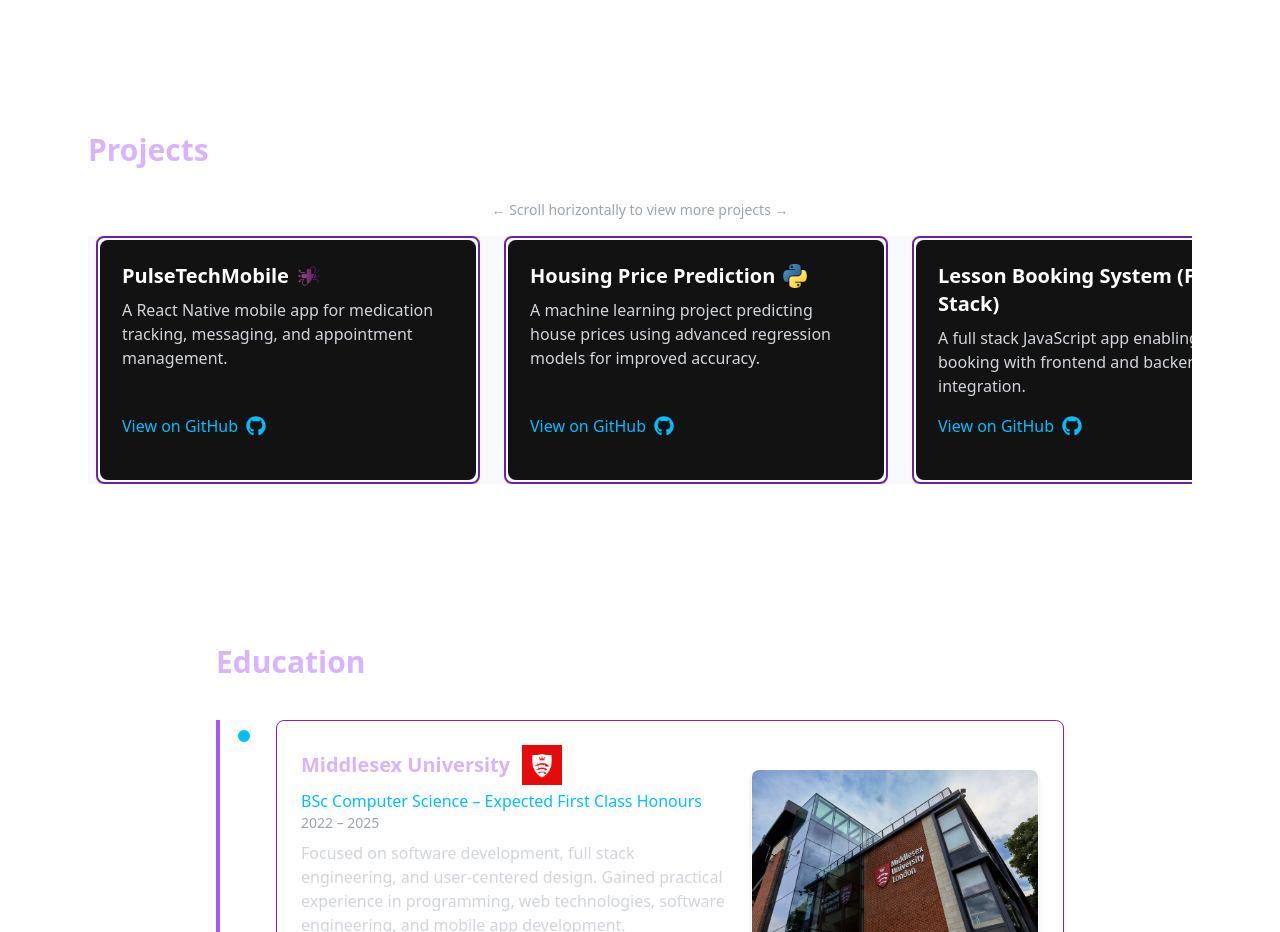
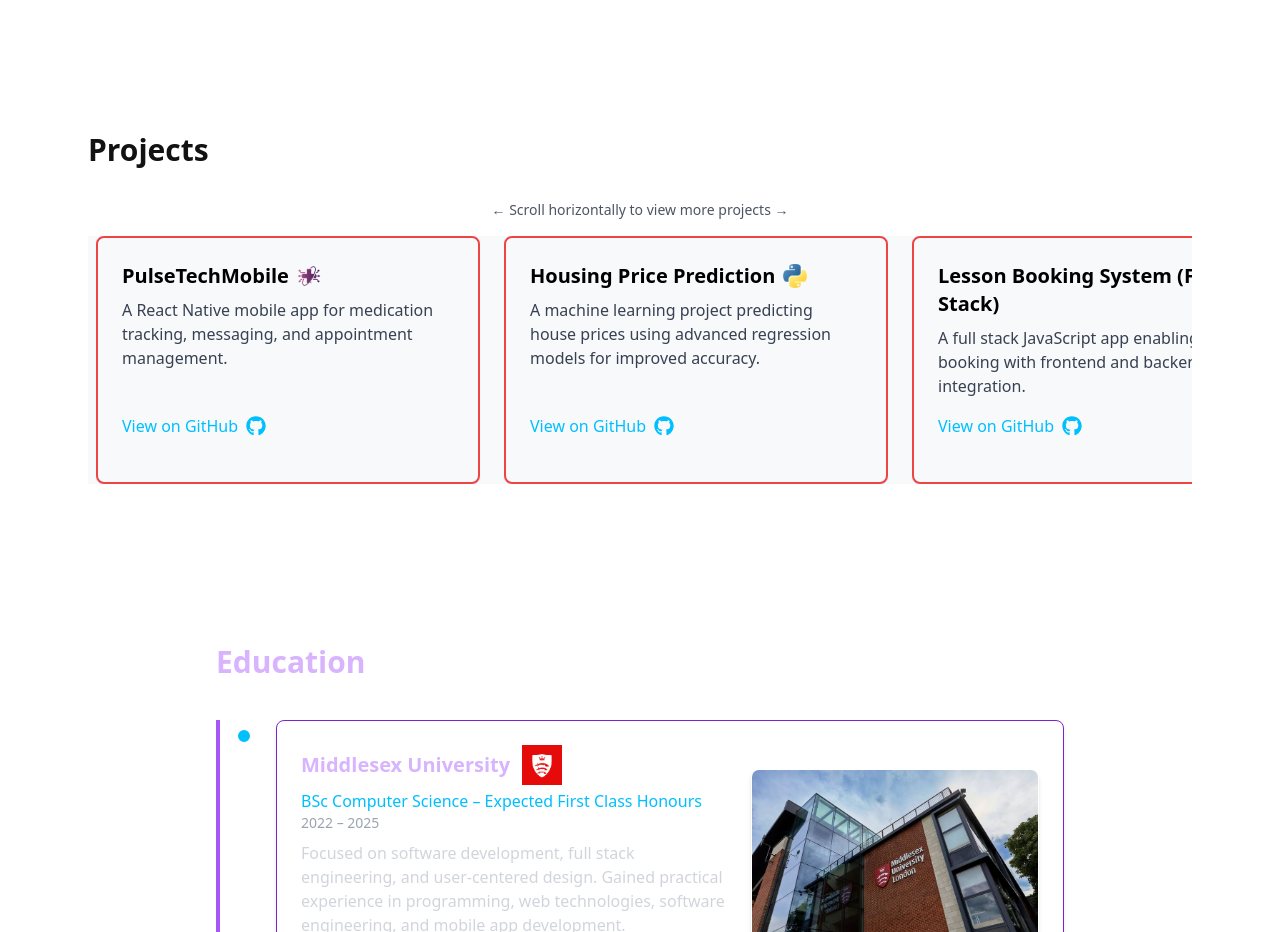
Before and after one commit to FabianC1/PortfolioWebsite, a React (Vite) app: page / in a window 1280 px wide. Shown: the part 1260-2192 px from the top of the page. Built offline with nearby package versions, Linux system fonts and the light colour scheme.

Commit message:
Done with projects section

```diff
--- a/src/App.tsx
+++ b/src/App.tsx
@@ -212,13 +212,13 @@ function ProjectsSection() {
 
   return (
     <section id="projects" className="max-w-6xl mx-auto py-20 px-6">
-      <h2 className="text-3xl font-bold text-purple-300 mb-8 text-center md:text-left">Projects</h2>
+      <h2 className="text-3xl font-bold text-charcoalBlack dark:text-purple-300 mb-8 text-center md:text-left">Projects</h2>
 
       {/* Scroll instructions */}
-      <p className="text-center text-sm text-gray-400 mb-4 md:hidden">
+      <p className="text-center text-sm text-gray-600 dark:text-gray-400 mb-4 md:hidden">
         ← Swipe left/right to explore →
       </p>
-      <p className="text-center text-sm text-gray-400 mb-4 hidden md:block">
+      <p className="text-center text-sm text-gray-600 dark:text-gray-400 mb-4 hidden md:block">
         ← Scroll horizontally to view more projects →
       </p>
 
@@ -239,7 +239,7 @@ function ProjectsSection() {
               <div className="project-card-content p-6 rounded-lg shadow-lg bg-inherit text-inherit flex flex-col justify-between h-full">
 
                 <div className="flex-1">
-                  <h3 className="text-xl font-semibold mb-2 text-white cursor-default">
+                  <h3 className="text-xl font-semibold mb-2 text-inherit cursor-default">
                     <span className="inline-flex items-center gap-2 break-words">
                       {title}
                       {icon && (
@@ -252,7 +252,7 @@ function ProjectsSection() {
                       )}
                     </span>
                   </h3>
-                  <p className="text-gray-300 mb-4 cursor-default" style={{ whiteSpace: 'normal' }}>
+                  <p className="text-gray-700 dark:text-gray-300 mb-4 cursor-default" style={{ whiteSpace: 'normal' }}>
                     {description}
                   </p>
                 </div>
@@ -262,7 +262,10 @@ function ProjectsSection() {
                     href={url}
                     target="_blank"
                     rel="noopener noreferrer"
-                    className="text-skyBlue hover:text-white inline-flex items-center space-x-2 cursor-pointer"
+                    className="inline-flex items-center space-x-2 cursor-pointer
+             text-skyBlue hover:text-black
+             dark:text-skyBlue dark:hover:text-white
+             transition-colors duration-300"
                   >
                     <span>View on GitHub</span>
                     <FaGithub className="text-xl" />
--- a/src/index.css
+++ b/src/index.css
@@ -41,16 +41,12 @@ html, body, #root {
   background-position: left bottom;
   color: white !important;
 }
-
-
-
 .project-card {
   position: relative;
   border-radius: 0.5rem;
   background-color: transparent;
-  border: 2px solid #6b21a8;
+  border: 2px solid #ef4444; /* pastelBlue for light mode */
   overflow: hidden;
-
 }
 
 .project-card::before {
@@ -58,7 +54,7 @@ html, body, #root {
   position: absolute;
   inset: -2px;
   border-radius: 0.5rem;
-  background: linear-gradient(135deg, #6b21a8, #0ea5e9);
+  background: linear-gradient(135deg, #7dd3fc, #ff0095); /* red gradient for light mode */
   z-index: 0;
   transform: translate(-100%, 100%);
   transition: transform 0.8s ease-in-out;
@@ -74,14 +70,27 @@ html, body, #root {
   position: absolute;
   inset: 2px;
   border-radius: 0.5rem;
-  background-color: #121212;
-  z-index: 1;
+  background-color: #f8f9fb; /* light background */
+  z-index: 0;
 }
 
 .project-card-content {
   position: relative;
-  z-index: 2;
+  z-index: 1;
 }
+
+.dark .project-card {
+  border: 2px solid #6b21a8;
+}
+
+.dark .project-card::before {
+  background: linear-gradient(135deg, #0ea5e9, #6b21a8);
+}
+
+.dark .project-card::after {
+  background-color: #121212;
+}
+
 
 /* Hide scrollbar */
 .scrollbar-hide::-webkit-scrollbar {
```
